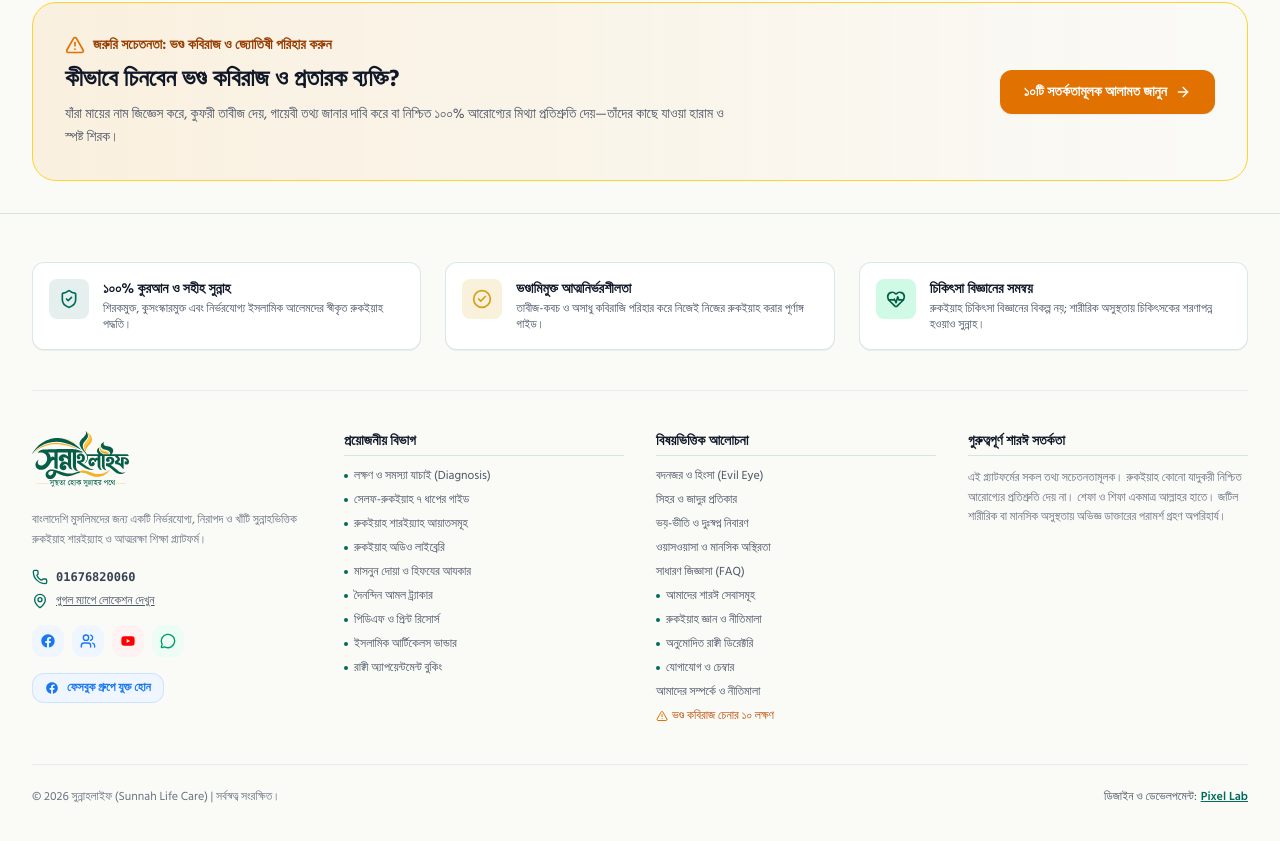
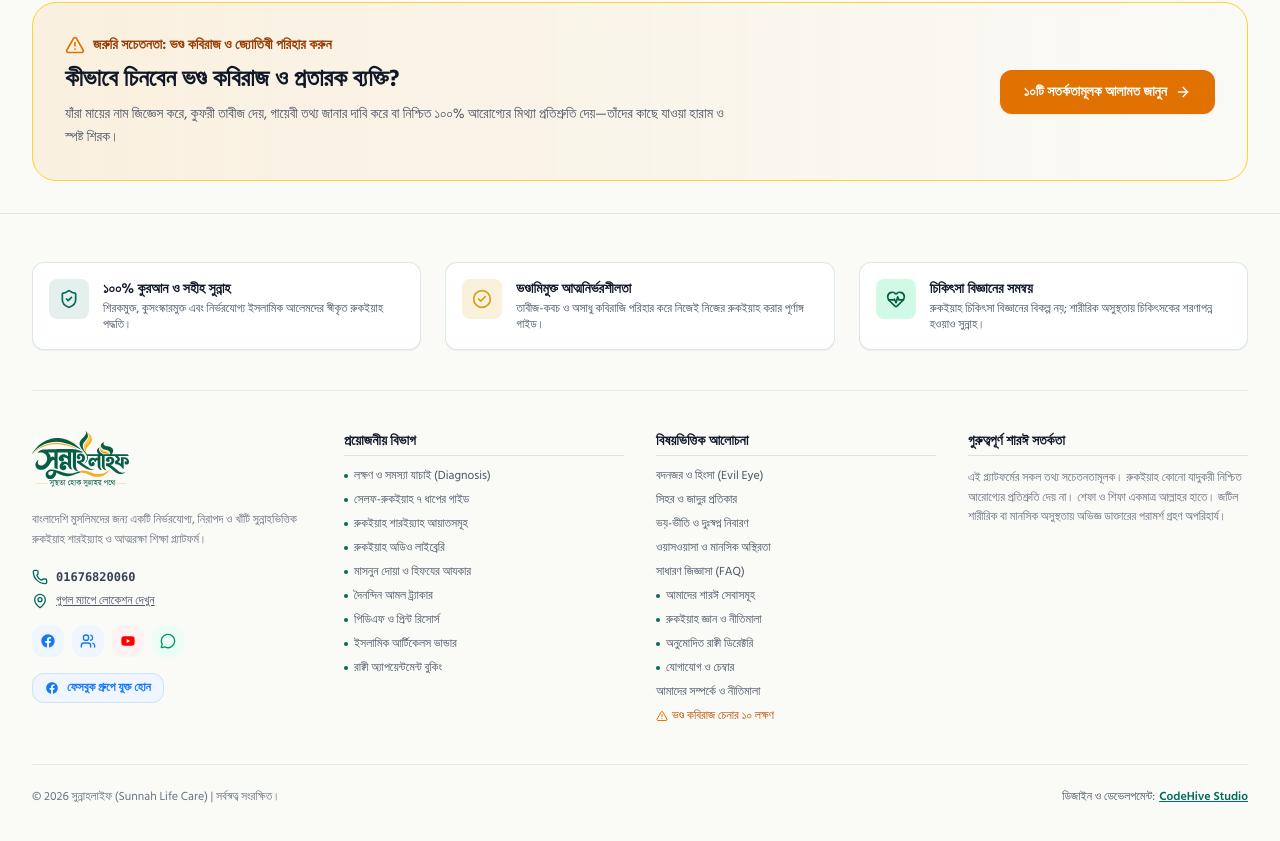
Before and after one commit to robiofficial96-arch/sunnahlife, a Next.js app: page / in a window 1280 px wide. Shown: the part 6244-7085 px from the top of the page. Built offline with nearby package versions, Linux system fonts and the light colour scheme.

Commit message:
Update footer developer attribution to CodeHive Studio with clean WhatsApp link

```diff
--- a/src/components/Footer.tsx
+++ b/src/components/Footer.tsx
@@ -316,12 +316,12 @@ export default function Footer() {
           <div className="flex flex-wrap items-center justify-center gap-1 text-gray-600 text-[11px] md:text-xs">
             <span>ডিজাইন ও ডেভেলপমেন্ট:</span>
             <a
-              href="https://wa.me/8801969343158?text=%E0%A6%86%E0%A6%B8%E0%A6%B8%E0%A6%BE%E0%A6%AE%E0%A7%81%20%E0%A6%86%E0%A6%B2%E0%A6%BE%E0%A6%87%E0%A6%95%E0%A7%81%E0%A6%AE%E0%A7%A4%20%E0%A6%93%E0%A6%AF%E0%A6%BC%E0%A7%87%E0%A6%AC%E0%A6%B8%E0%A6%BE%E0%A6%87%E0%A6%9F%20%E0%A6%A1%E0%A6%BF%E0%A6%9C%E0%A6%BE%E0%A6%87%E0%A6%A8%20%E0%A6%93%20%E0%A6%A1%E0%A7%87%E0%A6%AD%E0%A7%87%E0%A6%B2%E0%A6%AA%E0%A6%AE%E0%A7%87%E0%A6%A8%E0%A7%8D%E0%A6%9F%20%E0%A6%B8%E0%A6%82%E0%A6%95%E0%A7%8D%E0%A6%B0%E0%A6%BE%E0%A6%A8%E0%A7%8D%E0%A6%A4%20%E0%A6%AC%E0%A6%BF%E0%A6%B7%E0%A6%AF%E0%A6%BC%E0%A7%87%20%E0%A6%AF%E0%A7%8B%E0%A6%97%E0%A6%BE%E0%A6%AF%E0%A7%8B%E0%A6%97%20%E0%A6%95%E0%A6%B0%E0%A6%A4%E0%A7%87%20%E0%A6%9A%E0%A6%BE%E0%A6%87%E0%A7%A4"
+              href={`https://wa.me/8801969343158?text=${encodeURIComponent("আসসালামু আলাইকুম। ওয়েবসাইট ডিজাইন ও ডেভেলপমেন্ট সংক্রান্ত বিষয়ে যোগাযোগ করতে চাই।")}`}
               target="_blank"
               rel="noopener noreferrer"
               className="text-[#006B5B] hover:text-[#004D40] font-semibold underline inline-flex items-center gap-1 hover:opacity-90 transition-opacity"
             >
-              <span>Pixel Lab</span>
+              <span>CodeHive Studio</span>
             </a>
           </div>
         </div>
```
